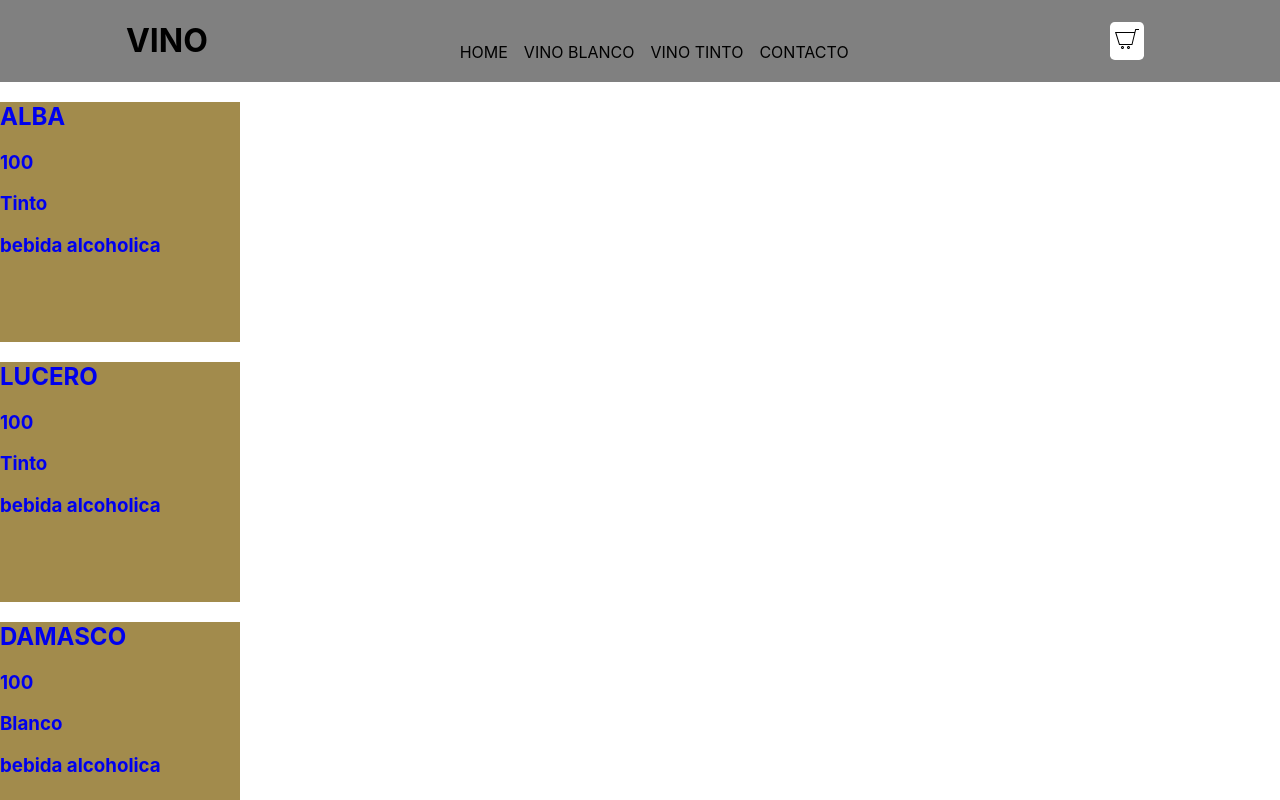
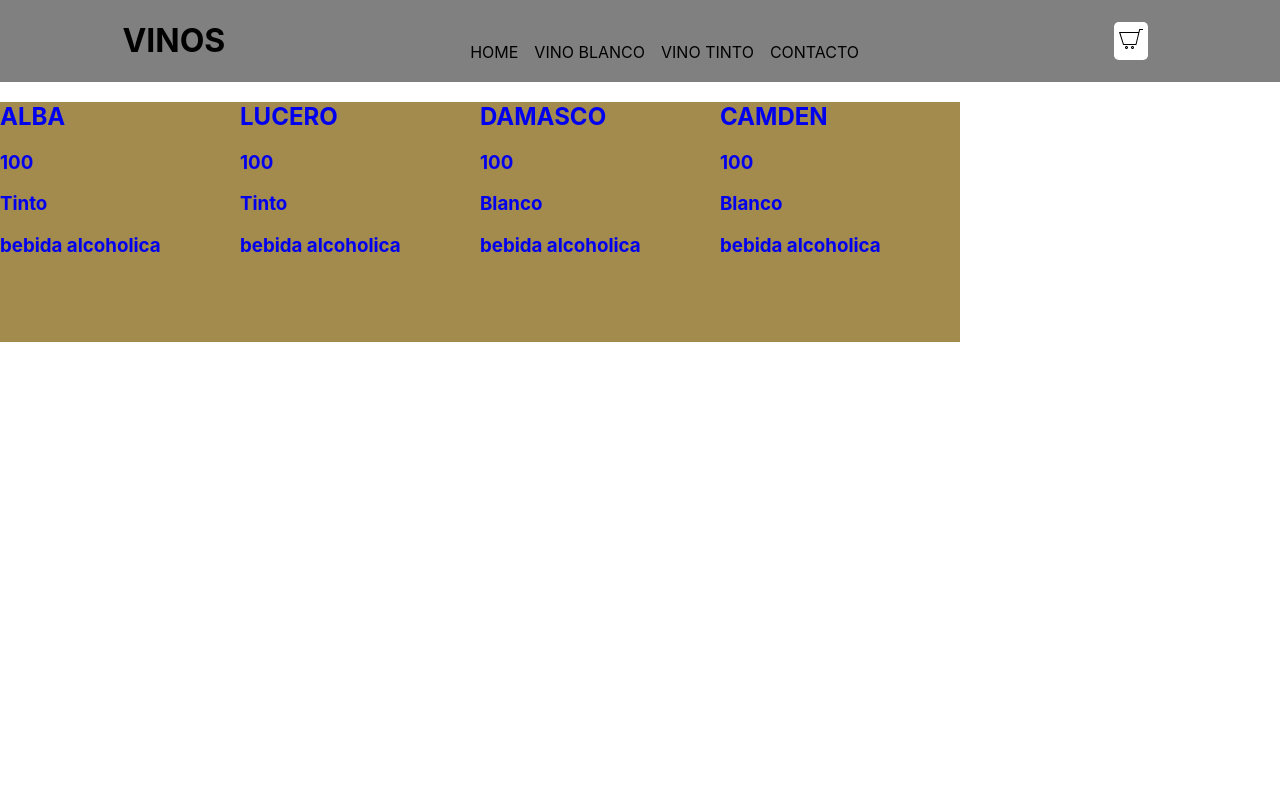
Before and after one commit to bellaranalli/reactjsapp, a React (Create React App) app: page / in a window 1280 px wide. Shown: the top 800 px of the page. Built offline with nearby package versions, Linux system fonts and the light colour scheme.

Commit message:
empiezo a agregar firebase

```diff
--- a/src/components/detailbutton/DetailButton.css
+++ b/src/components/detailbutton/DetailButton.css
@@ -4,6 +4,5 @@
     background-color: black;
     justify-content: center;
     margin-left: 37%;
-    margin-bottom: 1%;
 
 }
--- a/src/components/header/Logo.js
+++ b/src/components/header/Logo.js
@@ -5,7 +5,7 @@ import './NavBar.css';
 export function Logo () {
     return (
         <NavLink to={'/'} className="nav-link">
-            <h1>VINO</h1>
+            <h1>VINOS</h1>
         </NavLink>
     )
 }
--- a/src/components/itemlist/index.js
+++ b/src/components/itemlist/index.js
@@ -1,10 +1,11 @@
 import React from 'react';
 import Item from "../item/Index";
 import { Link } from "react-router-dom";
+import './ItemList.css';
 
 const ItemList = ({lista}) =>{
     return (
-    <div>
+    <div className='ordenarProductos'>
         {
             lista.map((product)=> (
                 <Link
--- a/src/components/itemlistcontainer/index.js
+++ b/src/components/itemlistcontainer/index.js
@@ -26,5 +26,5 @@ export function ItemListContainer () {
         }, 2000);
     });
 
-    return <ItemList lista={productList} classname="ordenarProductos"/>
+    return <ItemList lista={productList} />
 }
```
Also changed, not shown: src/firebase/FirebaseConfig.js (added), src/firebase/FirebaseFunciones.js (added).
